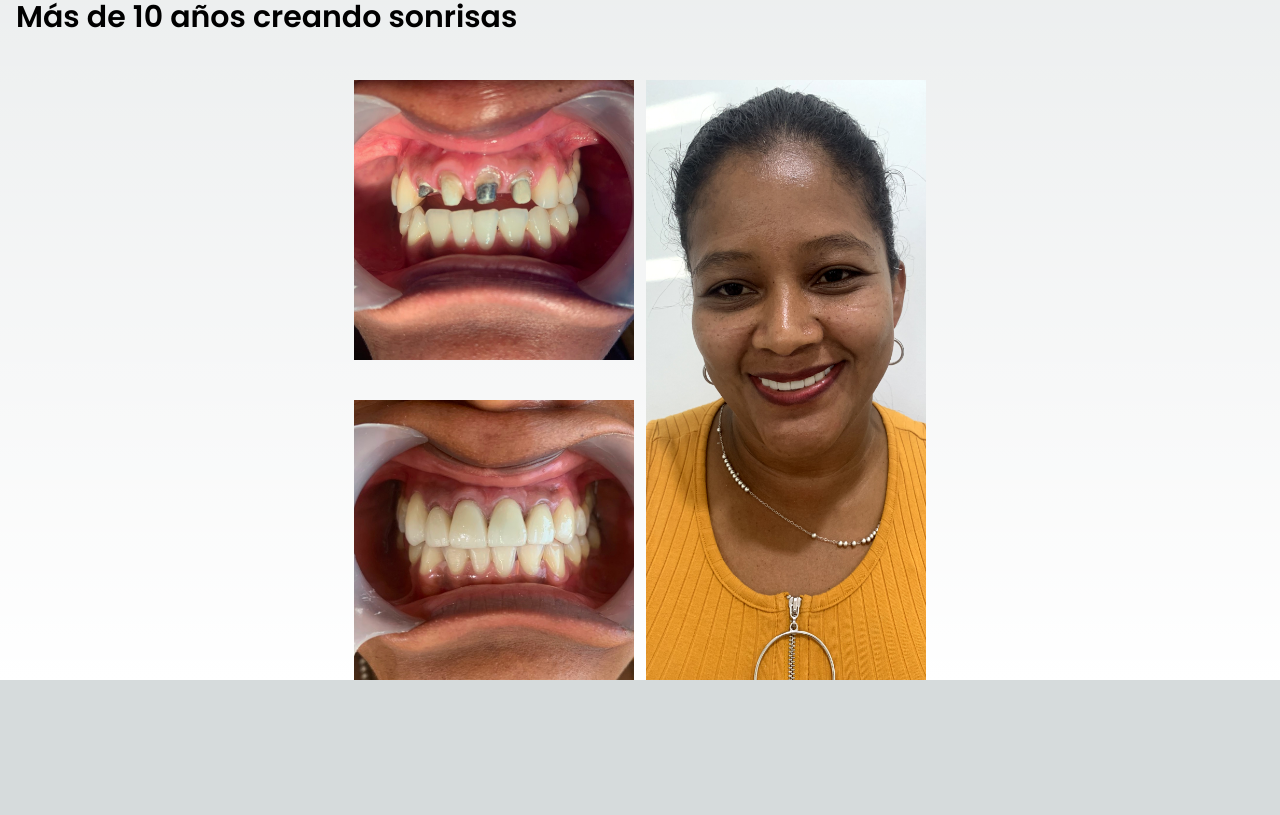
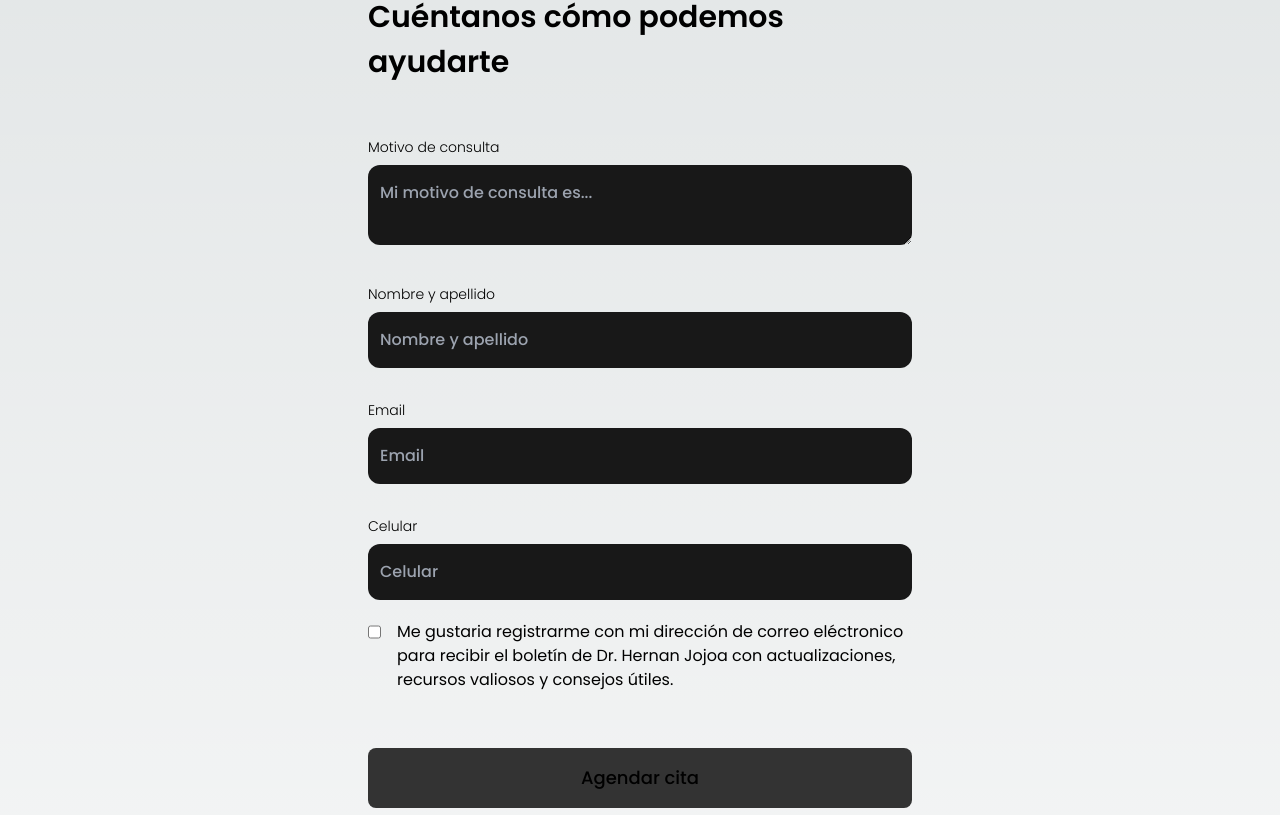
Before and after one commit to digpolo/dr-hernan, a Next.js app: page / in a window 1280 px wide. Shown: the part 845-1660 px from the top of the page. Before the commit the page ends 1525 px from the top, so only its background shows below. Built offline with nearby package versions, Linux system fonts and the light colour scheme.

Commit message:
CU-85zu2x4an - form

```diff
--- a/src/app/page.tsx
+++ b/src/app/page.tsx
@@ -1,3 +1,4 @@
+import Form from '@/components/form/form'
 import Header from '@/components/header'
 import NavBar from '@/components/nav-bar'
 import Slider from '@/components/slider/slider'
@@ -7,6 +8,7 @@ export default function Home() {
   return (
   <div>
     <Header/>
+    <Form/>
     <Slider/>
   </div>
   )
--- /dev/null
+++ b/src/components/form/form.tsx
@@ -0,0 +1,30 @@
+import React from 'react'
+import Input from '../slider/input'
+import TextArea from '../slider/text-area'
+
+const Form = () => {
+  return (
+    <div className='flex flex-col  justify-between  mx-4 mx-auto max-w-xl px-4'>
+      <h2 className='py-10 font-semibold text-[30px]'>Cuéntanos cómo podemos ayudarte</h2>
+      <TextArea label='Motivo de consulta' placeholder='Mi motivo de consulta es...' />
+      <Input label='Nombre y apellido' placeholder='Nombre y apellido' />
+      <Input label='Email' placeholder='Email' />
+      <Input label='Celular' placeholder='Celular' />
+      <div className='flex gap-4'>
+        <input
+          id="comments"
+          aria-describedby="comments-description"
+          name="comments"
+          type="checkbox"
+          className="h-6 w-6 rounded border-gray-300 text-indigo-600 focus:ring-indigo-600"
+        />
+        <label>Me gustaria registrarme con mi dirección de correo eléctronico para recibir el boletín  de Dr. Hernan Jojoa con actualizaciones, recursos valiosos y consejos útiles.</label>
+      </div>
+      <button className='bg-[#333333] py-4 rounded-lg my-14 font-medium text-lg  py-10'>
+        Agendar cita
+      </button>
+    </div>
+  )
+}
+
+export default Form
--- /dev/null
+++ b/src/components/slider/input.tsx
@@ -0,0 +1,30 @@
+import React from "react";
+
+interface InputInterface {
+    label: string
+    placeholder: string
+}
+
+const Input = (props: InputInterface) => {
+    return (
+        <div className={`w-full my-3`}>
+            <label
+                htmlFor={"name"}
+                className={`block text-sm font-light  text-white`}
+            >
+                {props.label}
+            </label>
+
+                <input
+                    type={`text`}
+                    name={`name`}
+                    id={`name`}
+                    className={`w-full rounded-[12px] bg-grey font-medium text-[16px] pl-3 my-2 text-[#A7A7AB] py-4 focus:border-transparent focus:outline-none focus:ring-2 focus:ring-blue-500`}
+                    placeholder={props.placeholder}
+                />
+
+        </div>
+    );
+};
+
+export default Input;
--- /dev/null
+++ b/src/components/slider/text-area.tsx
@@ -0,0 +1,29 @@
+import React from 'react'
+
+interface InputInterface {
+    label: string
+    placeholder: string
+}
+
+
+const TextArea = (props: InputInterface) => {
+  return (
+    <div className={`w-full my-3`}>
+            <label
+                htmlFor={"name"}
+                className={`mt- block text-sm font-light text-white`}
+            >
+                {props.label}
+            </label>
+
+                <textarea
+                    name={`name`}
+                    id={`name`}
+                    className={`w-full rounded-[12px] bg-grey font-medium text-[16px] pl-3 my-2 text-[#A7A7AB] border-tp-dark  py-4 focus:border-transparent focus:outline-none focus:ring-2 focus:ring-blue-500`}
+                    placeholder={props.placeholder}
+                />
+        </div>
+  )
+}
+
+export default TextArea
--- a/tailwind.config.ts
+++ b/tailwind.config.ts
@@ -10,6 +10,8 @@ const config: Config = {
     extend: {
       colors: {
         blue: '#1484f6',
+        grey: '#181818',
+        white: 'ffffff'
 
       },
       backgroundImage: {
```
